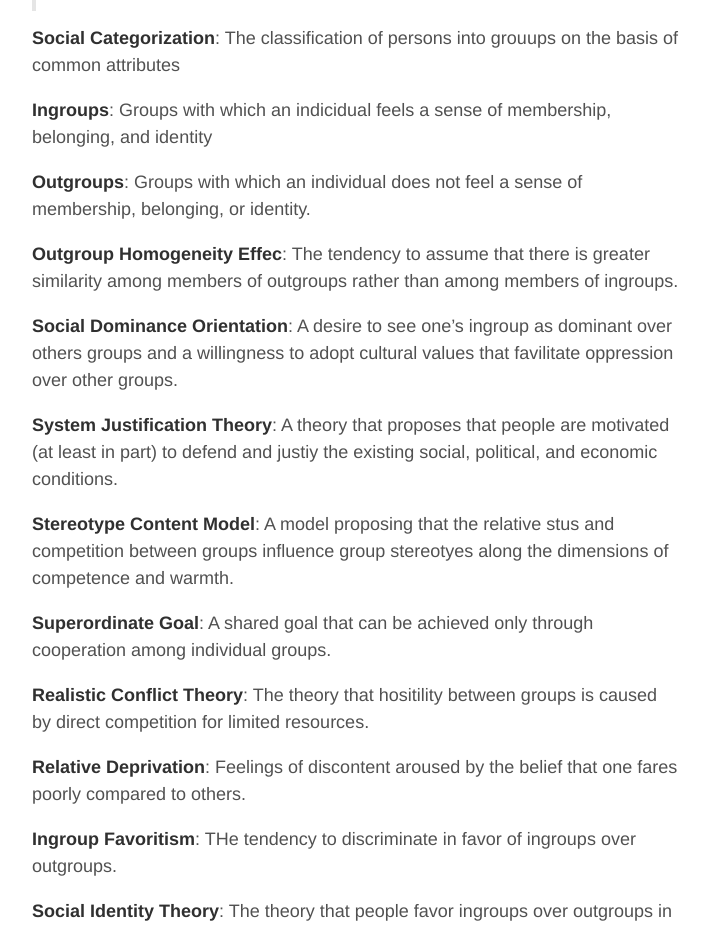
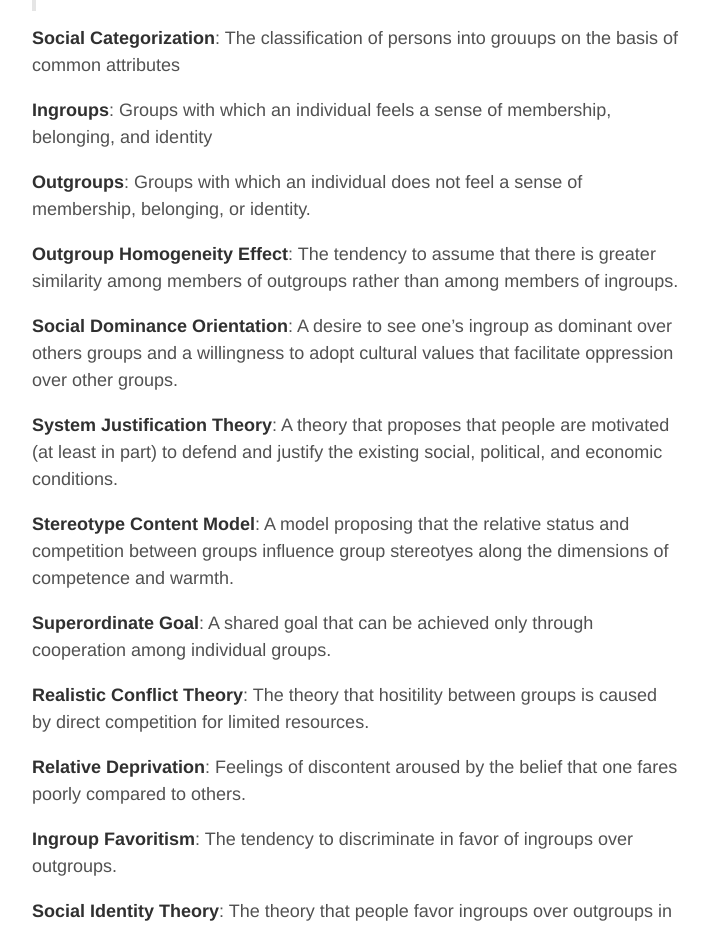
Before and after one commit to ZacBlanco/zacblanco.github.io, a Jekyll site: the page built from _posts/2015-11-1-social-psych-exam-guide-2.md, in a window 1280 px wide and 1400 px high, scrolled down 1234 px. Shown: the part 160-1089 px from the top of the window, without its empty margins (284-993 px from the left). Built offline with Jekyll 4.4.1, drawn with Linux system fonts in a browser that asks for light colours; comment, search, counter and statistics services are not loaded; some of the changed text lies outside the part shown.

Commit message:
fixing a lot of typos on psych guide - 1

```diff
--- a/_posts/2015-11-1-social-psych-exam-guide-2.md
+++ b/_posts/2015-11-1-social-psych-exam-guide-2.md
@@ -34,23 +34,23 @@
 
 **Stigmatized**: Being persistently stereotyped, perceived as deviant and devalued in society because of membership in a particular social group or because of a particular characteristic.
 
-**Stereptype Threat**: The experience of concern about being evaluated based on negative stereotypes about one's group.
+**Stereotype Threat**: The experience of concern about being evaluated based on negative stereotypes about one's group.
 
 > ￼An African American student is likely to perform worse on an athletic task if the task is described as one reflecting sports intelligence than if it is described as reflecting natural athletic ability.
 
 **Social Categorization**: The classification of persons into grouups on the basis of common attributes
 
-**Ingroups**: Groups with which an indicidual feels a sense of membership, belonging, and identity
+**Ingroups**: Groups with which an individual feels a sense of membership, belonging, and identity
 
 **Outgroups**: Groups with which an individual does not feel a sense of membership, belonging, or identity.
 
-**Outgroup Homogeneity Effec**: The tendency to assume that there is greater similarity among members of outgroups rather than among members of ingroups.
+**Outgroup Homogeneity Effect**: The tendency to assume that there is greater similarity among members of outgroups rather than among members of ingroups.
 
-**Social Dominance Orientation**: A desire to see one's ingroup as dominant over others groups and a willingness to adopt cultural values that favilitate oppression over other groups.
+**Social Dominance Orientation**: A desire to see one's ingroup as dominant over others groups and a willingness to adopt cultural values that facilitate oppression over other groups.
 
-**System Justification Theory**: A theory that proposes that people are motivated (at least in part) to defend and justiy the existing social, political, and economic conditions.
+**System Justification Theory**: A theory that proposes that people are motivated (at least in part) to defend and justify the existing social, political, and economic conditions.
 
-**Stereotype Content Model**: A model proposing that the relative stus and competition between groups influence group stereotyes along the dimensions of competence and warmth.
+**Stereotype Content Model**: A model proposing that the relative status and competition between groups influence group stereotyes along the dimensions of competence and warmth.
 
 **Superordinate Goal**: A shared goal that can be achieved only through cooperation among individual groups.
 
@@ -58,7 +58,7 @@
 
 **Relative Deprivation**: Feelings of discontent aroused by the belief that one fares poorly compared to others.
 
-**Ingroup Favoritism**: THe tendency to discriminate in favor of ingroups over outgroups.
+**Ingroup Favoritism**: The tendency to discriminate in favor of ingroups over outgroups.
 
 **Social Identity Theory**: The theory that people favor ingroups over outgroups in order to enhance their self-esteem.
 
```
Also changed, not shown: other parts of _posts/2015-11-1-social-psych-exam-guide-2.md (+7 -7 lines).
